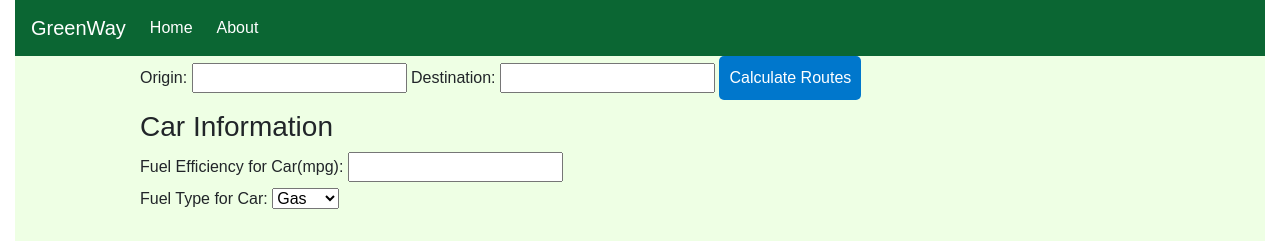
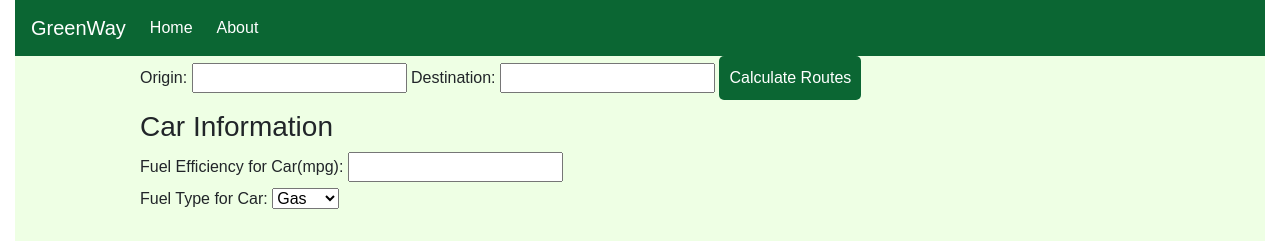
Before and after one commit to shrutibala1/EcoHacks, a Django app: page /main/main/go-map/ in a window 1280 px wide. Shown: the top 241 px of the page. Run offline with Django 4.2, Linux system fonts and the light colour scheme; some libraries are stand-ins or nearby versions.

Commit message:
changed all button colors

```diff
--- a/EcoHacks/main/templates/main/map.html
+++ b/EcoHacks/main/templates/main/map.html
@@ -16,7 +16,6 @@
   <style>
     * {
       font-family: Arial, sans-serif;
-      color: ;
     }
   </style>
 
@@ -66,14 +65,14 @@
       padding: 10px;
       border-radius: 5px;
       border: none;
-      background-color: #0077cc;
+      background-color: #0b6633;
       color: #fff;
       font-size: 16px;
       margin-bottom: 10px;
       cursor: pointer;
     }
     button:hover {
-      background-color: #005ea8;
+      background-color: #2F540A;
     }
   </style>
   <script async
--- a/EcoHacks/users/templates/users/login.html
+++ b/EcoHacks/users/templates/users/login.html
@@ -5,7 +5,7 @@
      height: 100%;
      }
      body, div, h1, form, input, p {
-     background-color: #ECFFD9;
+     background-color: #EEFFE4;
      padding: 0;
      margin: 10;
      outline: none;
@@ -62,7 +62,7 @@
      margin: 10px auto;
      border-radius: 5px;
      border: none;
-     background: #437710;
+     background: #0b6633;
      font-size: 14px;
      font-weight: 600;
      color: #fff;
--- a/EcoHacks/users/templates/users/logout.html
+++ b/EcoHacks/users/templates/users/logout.html
@@ -7,7 +7,7 @@
      height: 100%;
      }
      body, div, h1, form, input, p {
-     background-color: #ECFFD9;
+     background-color: #EEFFE4;
      padding: 0;
      margin: 10;
      outline: none;
@@ -67,7 +67,7 @@
      margin: 10px auto;
      border-radius: 5px;
      border: none;
-     background: #437710;
+     background: #0b6633;
      font-size: 14px;
      font-weight: 600;
      color: #fff;
--- a/EcoHacks/users/templates/users/register.html
+++ b/EcoHacks/users/templates/users/register.html
@@ -7,7 +7,7 @@
      height: 100%;
      }
      body, div, h1, form, input, p {
-     background-color: #ECFFD9;
+     background-color: #EEFFE4;
      padding: 0;
      margin: 10;
      outline: none;
@@ -60,7 +60,7 @@
      margin: 10px auto;
      border-radius: 5px;
      border: none;
-     background: #437710;
+     background: #0b6633;
      font-size: 14px;
      font-weight: 600;
      color: #fff;
```
